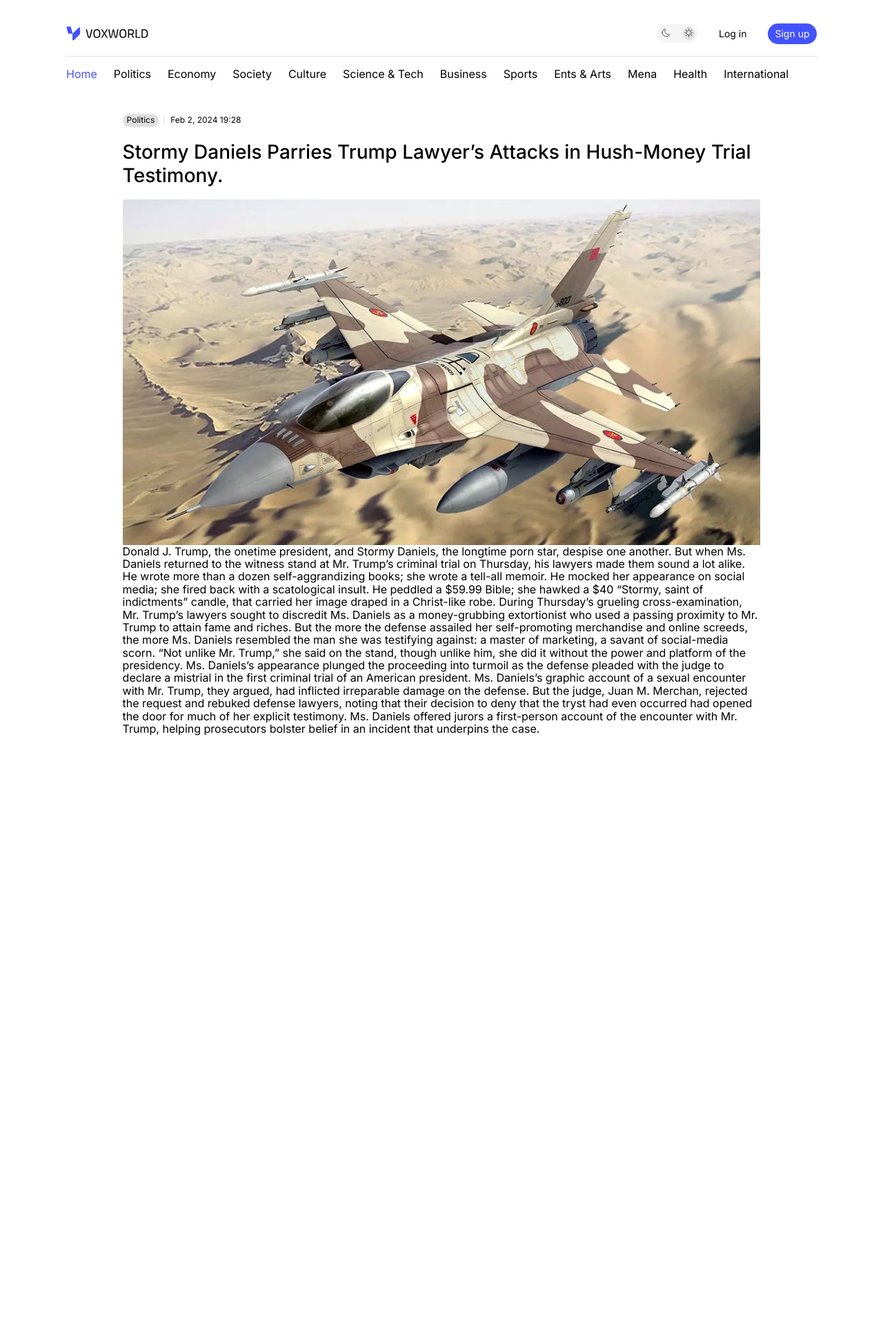
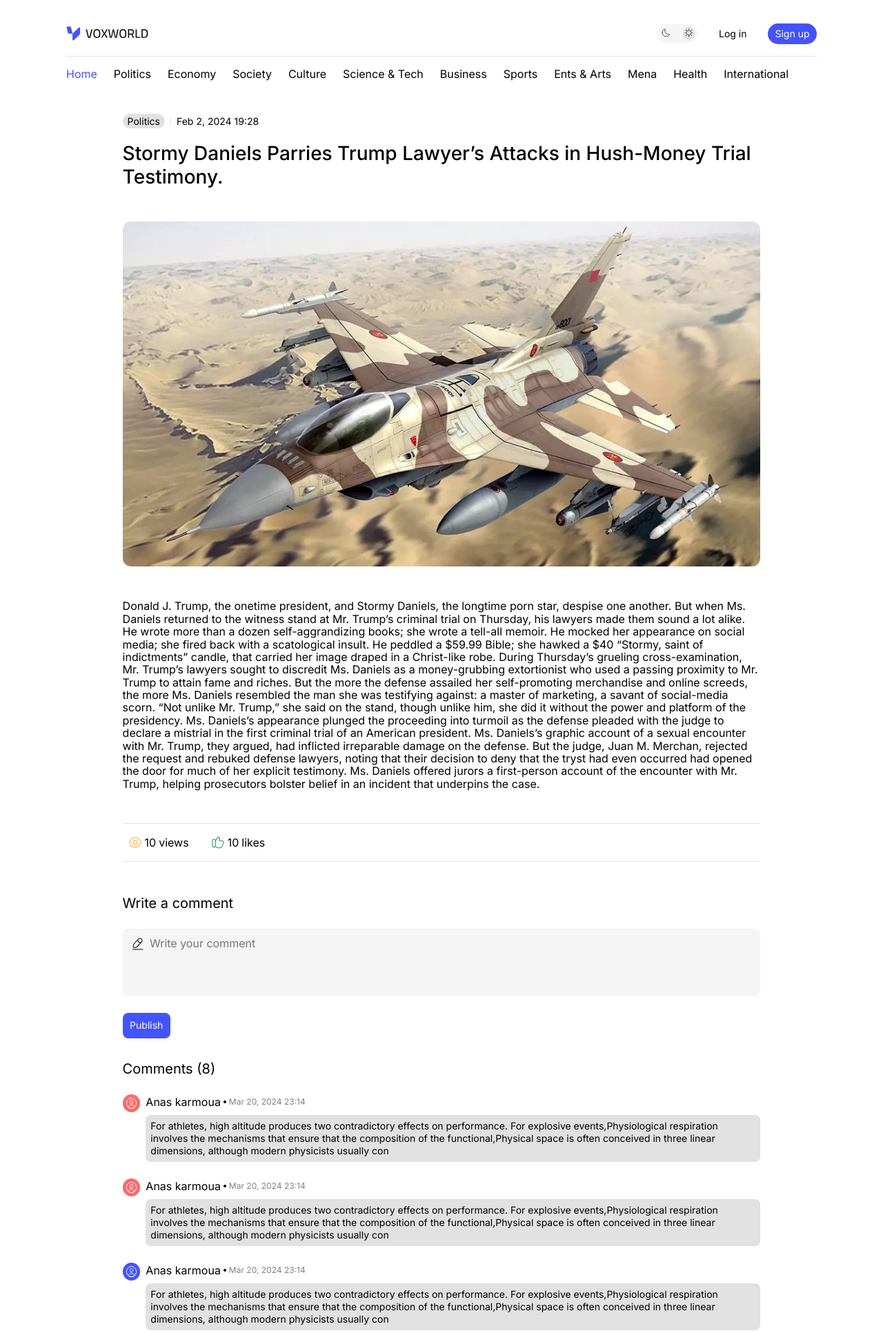
Before and after one commit to anasskam/Voxworld, a PHP site: page /post.php in a window 1280 px wide. Shown: the top 1932 px of the page at 69% size. Before the commit the page ends 1066 px from the top, so only its background shows below. Run offline with PHP 8.4, Linux system fonts and the light colour scheme; some web fonts are replaced.

Commit message:
finalize post page styling

```diff
--- a/css/style.css
+++ b/css/style.css
@@ -216,7 +216,7 @@ footer p{
   text-decoration: none;
 }
 
-main{
+.dashboard-container main{
   width: calc(100% - (100% / 6));
   margin-left: calc(100% / 6);
 }
@@ -616,8 +616,16 @@ th {
   gap: var(--spacing-1);
 }
 
+.post-content p {
+  display: -webkit-box;
+  -webkit-box-orient: vertical;
+  overflow: hidden;
+  -webkit-line-clamp: 2;
+}
+
 .post-intractions-wrapper{
   display: flex;
+  align-items: center;
   gap: var(--spacing-2);
 }
 
@@ -629,6 +637,7 @@ th {
   display: flex;
   align-items: center;
   gap: var(--spacing-1);
+
 }
 
 .chip1{
@@ -840,3 +849,98 @@ th {
   border-radius: var(--spacing-3);
   overflow: hidden;
 }
+
+/*
+*POST page
+*/
+.post-page-wrapper .post-img{
+  margin-block:var(--spacing-12);
+  border-radius: var(--spacing-3);
+}
+.post-page-wrapper .post-intractions-wrapper {
+  margin-block:var(--spacing-12);
+  padding-block: var(--spacing-2);
+  gap: var(--spacing-4);
+  border-block: 1px solid var(--border);
+
+}
+.post-page-wrapper .post-intractions-wrapper img {
+  width: 20px;
+}
+
+.post-page-wrapper .post-intraction-wrapper {
+  padding: var(--spacing-2);
+  border-radius: 100px;
+}
+.post-page-wrapper .post-intraction-wrapper:hover {
+  background-color: var(--on-surface-container);
+
+}
+.write-comment-wrapper {
+  display: flex;
+  flex-direction: column;
+  gap:var(--spacing-6);
+}
+.write-comment-wrapper form {
+  display: flex;
+  flex-direction: column;
+  gap:var(--spacing-6);
+  align-items: start;
+}
+
+.write-comment-input{
+  display: flex;
+  align-items: start;
+
+}
+.write-comment-wrapper .input-field {
+  padding-block: var(--spacing-3);
+}
+
+.write-comment-wrapper .input-field textarea {
+  background-color: transparent;
+  width: 100%;
+  resize: none;
+}
+.comments-section-wrapper{
+  margin-top: var(--spacing-8);
+}
+.comments-section-wrapper,
+.comments-wrapper{
+  display: flex;
+  flex-direction: column;
+  gap: var(--spacing-6);
+}
+.comment-wrapper {
+  display: flex;
+  gap: var(--spacing-2);
+  align-items: start;
+}
+.comment-wrapper .comment-img{
+  width: 48px;
+  aspect-ratio: 1;
+  padding: var(--spacing-1);
+  border-radius: 100px;
+}
+
+.comment-content-wrapper{
+  display: flex;
+  flex-direction: column;
+  gap: var(--spacing-2);
+}
+.comment-content-wrapper .comment-header{
+  display: flex;
+  align-items: center;
+  gap: var(--spacing-1);
+}
+.comment-content-wrapper .comment-header .bullet{
+  width: 4px;
+  aspect-ratio: 1;
+  background-color: var(--background-text);
+  border-radius: 100px;
+}
+.comment-content-wrapper .comment-content{
+  padding: var(--spacing-2);
+  border-radius: var(--spacing-2);
+  background-color: var(--on-surface-container);
+}
--- /dev/null
+++ b/js/post.js
@@ -0,0 +1,42 @@
+const commentsWrapper = document.querySelector('.comments-wrapper');
+
+const colors = ['--clr-error-400', '--clr-primary', '--clr-success', '--clr-warning'];
+
+//TEST: delete latter
+const commentTemplate = `
+<div class="comment-wrapper">
+
+<div class="comment-img">
+  <img src="./assets/icons/user2.svg" alt="comment user image">
+</div>
+
+<div class="comment-content-wrapper">
+
+  <div class="comment-header">
+    <p class="text-body2">Anas karmoua</p>
+    <span class="bullet"></span>
+    <p class="text-caption1 opacity-half">Mar 20, 2024 23:14</p>
+  </div>
+
+  <div class="comment-content text-button">
+    For athletes, high altitude produces two contradictory effects on performance. For explosive events,Physiological respiration involves the mechanisms that ensure that the composition of the functional,Physical space is often conceived in three linear dimensions, although modern physicists usually con
+  </div>
+</div>
+
+</div>
+`
+
+const commentNumber = 7;
+
+for(let i = 0 ; i< commentNumber; i++) {
+  commentsWrapper.innerHTML += commentTemplate;
+}
+
+document.addEventListener("DOMContentLoaded", ()=> {
+  const imageWrapper = document.querySelectorAll('.comment-wrapper .comment-img');
+
+  imageWrapper.forEach(image => {
+    const randIndex = Math.floor(Math.random() * colors.length);
+    image.style.backgroundColor = `var(${colors[randIndex]})`;
+  })
+})
--- a/post.php
+++ b/post.php
@@ -25,7 +25,7 @@ require_once 'components/connect.php';
     <!-- custom js -->
     <script src="./js/theme.js" type="module" defer></script>
     <script src="./js/toggleTheme.js" type="module" defer></script>
-    <script src="./js/index.js" type="module" defer></script>
+    <script src="./js/post.js" type="module" defer></script>
     <script src="./js/header.js" type="module" defer></script>
 
 </head>
@@ -36,11 +36,12 @@ require_once 'components/connect.php';
         <?php include './components/header.php'; ?>
 
         <div class="container">
+          <div class="post-page-wrapper">
             <header class="post-header">
               <div class="post-category-date">
-              <span class="chip1 category text-caption1">Politics</span>
+                <span class="chip1 category text-button">Politics</span>
                 <span class="divider"></span>
-              <p class="text-caption1 post-date">Feb 2, 2024 19:28</p>
+                <p class="text-button post-date">Feb 2, 2024 19:28</p>
               </div>
 
               <h1 class="text-md home-post-title">Stormy Daniels Parries Trump Lawyer’s Attacks in Hush-Money Trial Testimony.</h1>
@@ -48,7 +49,7 @@ require_once 'components/connect.php';
 
             <img src="./assets/images/test.jpg" alt="post image" class="post-img">
 
-          <div class="post-content">
+            <main class="post-content">
               Donald J. Trump, the onetime president, and Stormy Daniels, the longtime porn star, despise one another. But when Ms. Daniels returned to the witness stand at Mr. Trump’s criminal trial on Thursday, his lawyers made them sound a lot alike.
               He wrote more than a dozen self-aggrandizing books; she wrote a tell-all memoir. He mocked her appearance on social media; she fired back with a scatological insult. He peddled a $59.99 Bible; she hawked a $40 “Stormy, saint of indictments” candle, that carried her image draped in a Christ-like robe.
 
@@ -57,6 +58,72 @@ require_once 'components/connect.php';
 
               Ms. Daniels’s appearance plunged the proceeding into turmoil as the defense pleaded with the judge to declare a mistrial in the first criminal trial of an American president. Ms. Daniels’s graphic account of a sexual encounter with Mr. Trump, they argued, had inflicted irreparable damage on the defense.
               But the judge, Juan M. Merchan, rejected the request and rebuked defense lawyers, noting that their decision to deny that the tryst had even occurred had opened the door for much of her explicit testimony. Ms. Daniels offered jurors a first-person account of the encounter with Mr. Trump, helping prosecutors bolster belief in an incident that underpins the case.
+            </main>
+
+            <div class="post-intractions-wrapper">
+
+              <a href="./interactions/views.php" class="post-views-wrapper post-intraction-wrapper text-body2">
+                <img src="./assets/icons/show-pass.svg" alt="views">
+                <span class="post-views" name="post-views">10</span>views
+              </a>
+
+              <a href="./interactions/likes.php" class="post-likes-wrapper post-intraction-wrapper text-body2">
+                <img src="./assets/icons/like.svg" alt="likes">
+                <span class="post-likes" name="post-likes">10</span>likes
+              </a>
+            </div>
+
+            <div class="write-comment-wrapper">
+              <h3>Write a comment</h3>
+              <form method="POST">
+                <div class="write-comment-input input-field">
+                  <!-- edit icon -->
+                  <svg width="20" height="20" viewBox="0 0 24 24" fill="none" xmlns="http://www.w3.org/2000/svg">
+                    <path d="M13.26 3.6L5.05 12.29C4.74 12.62 4.44 13.27 4.38 13.72L4.01 16.96C3.88 18.13 4.72 18.93 5.88 18.73L9.1 18.18C9.55 18.1 10.18 17.77 10.49 17.43L18.7 8.74C20.12 7.24 20.76 5.53 18.55 3.44C16.35 1.37 14.68 2.1 13.26 3.6Z" stroke="currentcolor" stroke-width="1.25" stroke-miterlimit="10" stroke-linecap="round" stroke-linejoin="round"/>
+                    <path d="M11.89 5.04999C12.32 7.80999 14.56 9.91999 17.34 10.2" stroke="currentcolor" stroke-width="1.25" stroke-miterlimit="10" stroke-linecap="round" stroke-linejoin="round"/>
+                    <path d="M3 22H21" stroke="currentcolor" stroke-width="1.25" stroke-miterlimit="10" stroke-linecap="round" stroke-linejoin="round"/>
+                  </svg>
+
+                  <textarea name="write-comment" id="write-comment" rows="4" placeholder="Write your comment"></textarea>
+
+                </div>
+
+                <input type="submit" class="primary-btn" value="Publish">
+              </form>
+
+            </div>
+
+            <section class="comments-section-wrapper">
+              <h3>Comments (<span>8</span>)</h3>
+
+              <div class="comments-wrapper">
+
+                <div class="comment-wrapper">
+
+                  <div class="comment-img">
+                    <img src="./assets/icons/user2.svg" alt="comment user image">
+                  </div>
+
+                  <div class="comment-content-wrapper">
+
+                    <div class="comment-header">
+                      <p class="text-body2">Anas karmoua</p>
+                      <span class="bullet"></span>
+                      <p class="text-caption1 opacity-half">Mar 20, 2024 23:14</p>
+                    </div>
+
+                    <div class="comment-content text-button">
+                      For athletes, high altitude produces two contradictory effects on performance. For explosive events,Physiological respiration involves the mechanisms that ensure that the composition of the functional,Physical space is often conceived in three linear dimensions, although modern physicists usually con
+                    </div>
+                  </div>
+
+                </div>
+
+
+              </div>
+
+            </section>
+
           </div>
         </div>
 
```
Also changed, not shown: assets/icons/edit.svg, assets/icons/user2.svg. Lines whose indentation alone changed are shown as unchanged.
